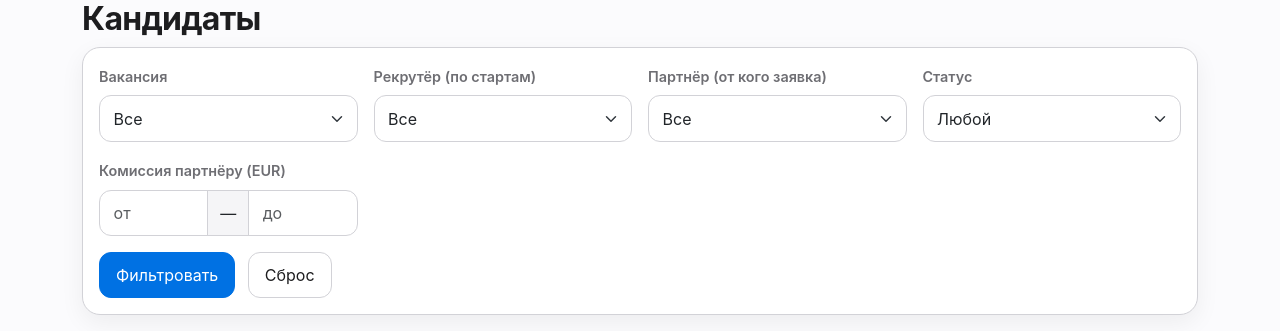
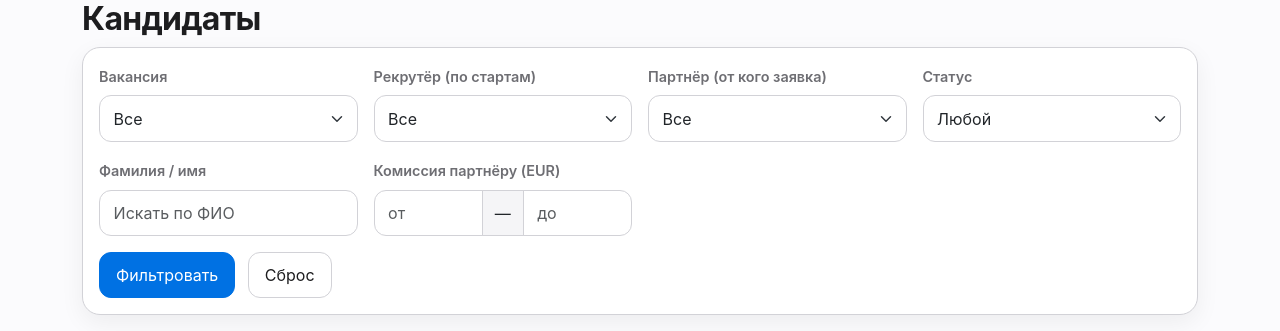
Before and after one commit to mikolajudalov-hue/crm_top_hire_partner, a Flask app: page /candidates in a window 1280 px wide; the page is wider, and only the part inside the window is pictured. Shown: the part 80-411 px from the top of that part. Run offline with Flask 3, Linux system fonts and the light colour scheme; a user stored in the database is signed in.

Commit message:
Add files via upload

```diff
--- a/templates/candidates.html
+++ b/templates/candidates.html
@@ -40,6 +40,10 @@
           <option value="{{ st }}" {% if current.status==st %}selected{% endif %}>{{ st }}</option>
         {% endfor %}
       </select>
+    </div>
+    <div class="col-md-3">
+      <label class="form-label">Фамилия / имя</label>
+      <input class="form-control" type="text" name="search" placeholder="Искать по ФИО" value="{{ current.search or '' }}">
     </div>
     <div class="col-md-3">
       <label class="form-label">Комиссия партнёру (EUR)</label>
```
